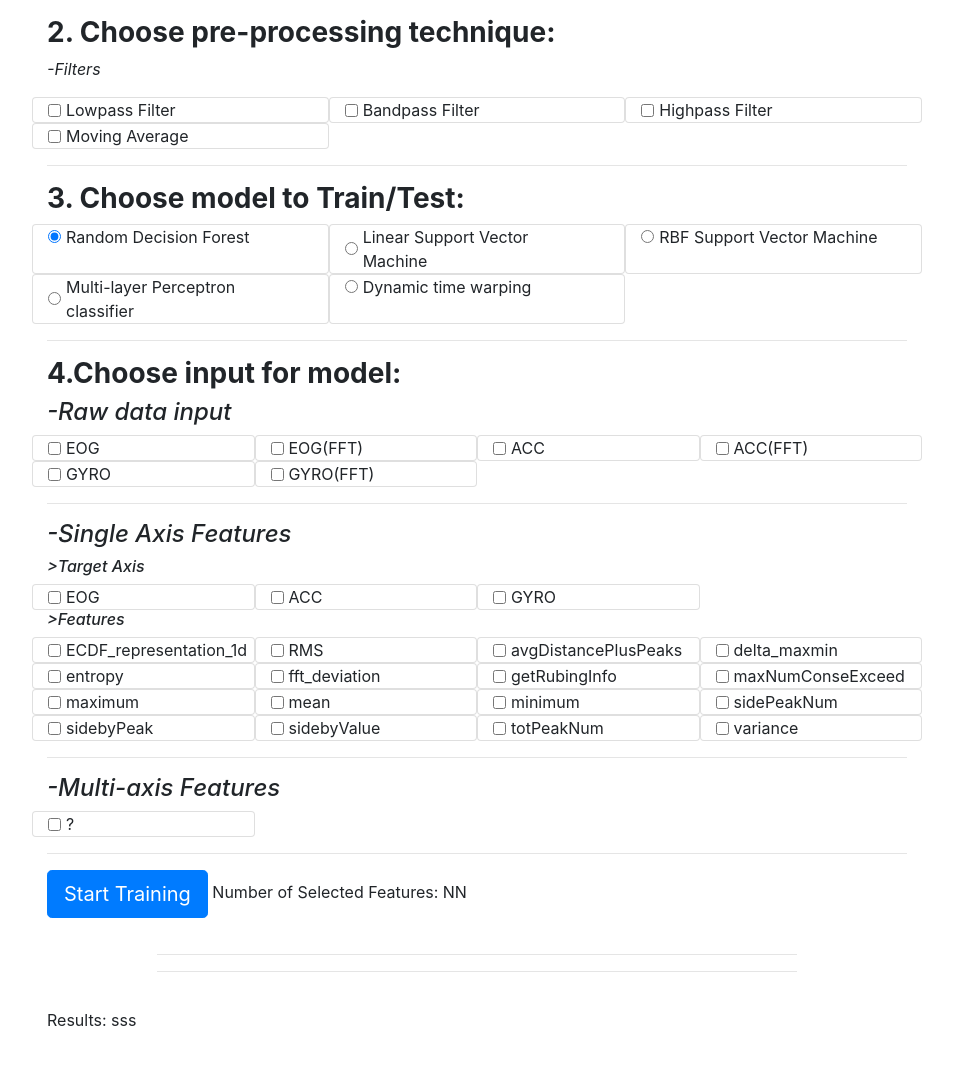
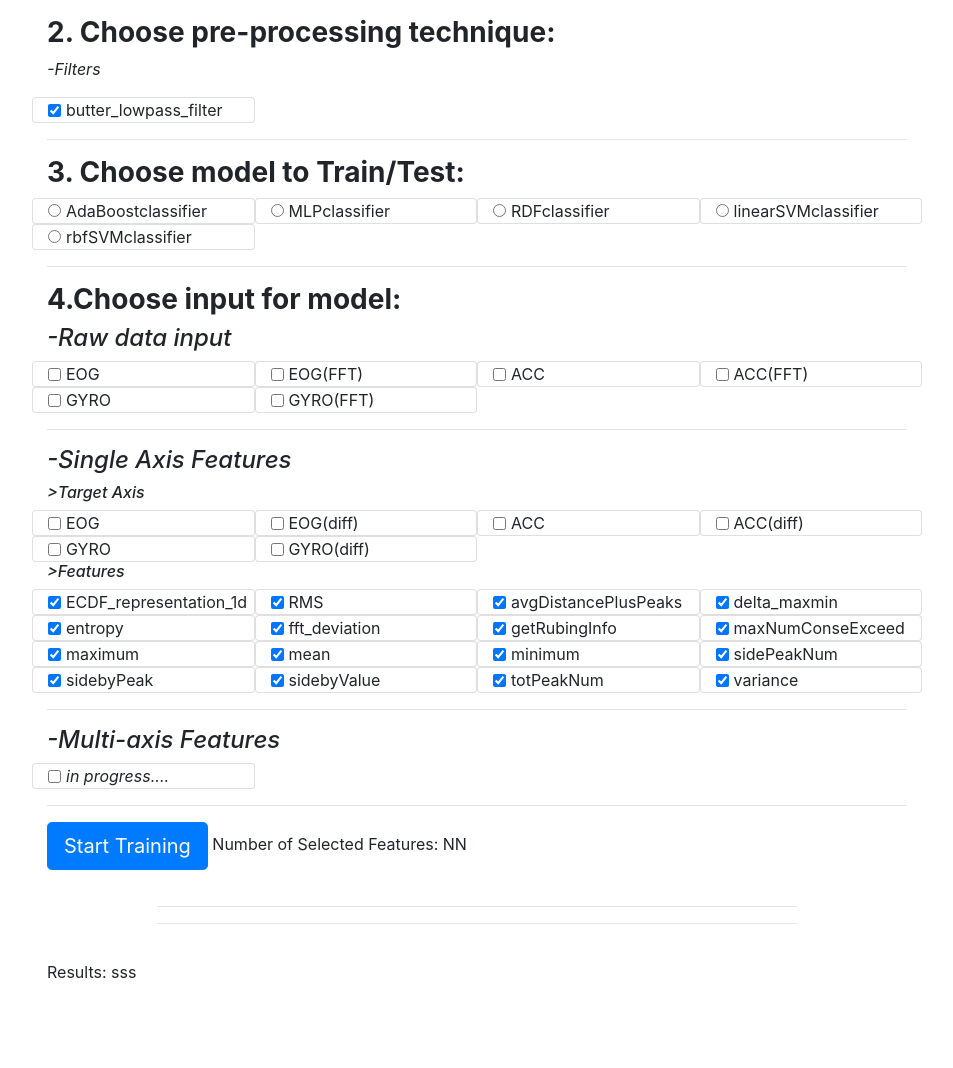
Before and after one commit to sebaram/jins-gesture-toolkit, a Flask app: page /training in a window 1280 px wide. Shown: the part 156-1224 px from the top of the page, without its empty margins (163-1116 px from the left). After the commit the page ends 1134 px from the top, so only its background shows below. Run offline with Flask 2, Linux system fonts and the light colour scheme; parts of the project's set-up code (start-up, migrations or seed data) failed here and were passed over; some libraries are stand-ins or nearby versions.

Commit message:
update training page

```diff
--- a/flask_test/templates/training.html
+++ b/flask_test/templates/training.html
@@ -45,33 +45,14 @@
 
             <p class="font-italic">-Filters</p>
             <div class="row">
-                <div class="card col-sm-4">
+                {% for one_filter in available_filter %}
+                <div class="card col-sm-3">
                     <div class="form-check form-check-inline">
-                        <input class="form-check-input" type="checkbox" id="lowpassCheckbox" value="option1">
-                        <label class="form-check-label" for="lowpassCheckbox">Lowpass Filter</label>
+                        <input class="form-check-input" type="checkbox" id="{{one_filter}}Checkbox" value="option1" checked='True'>
+                        <label class="form-check-label" for="{{one_filter}}Checkbox">{{one_filter}}</label>
                     </div>
                 </div>
-
-                <div class="card col-sm-4">
-                    <div class="form-check form-check-inline">
-                        <input class="form-check-input" type="checkbox" id="bandpassCheckbox" value="option1">
-                        <label class="form-check-label" for="bandpassCheckbox">Bandpass Filter</label>
-                    </div>
-                </div>
-
-                <div class="card col-sm-4">
-                    <div class="form-check form-check-inline">
-                        <input class="form-check-input" type="checkbox" id="highpassCheckbox" value="option1">
-                        <label class="form-check-label" for="highpassCheckbox">Highpass Filter</label>
-                    </div>
-                </div>
-
-                <div class="card col-sm-4">
-                    <div class="form-check form-check-inline">
-                        <input class="form-check-input" type="checkbox" id="movavgCheckbox" value="option1">
-                        <label class="form-check-label" for="movavgCheckbox">Moving Average</label>
-                    </div>
-                </div>
+                {% endfor %}
             </div>
             <hr>
 
@@ -96,41 +77,25 @@
 
 
             <div class="row">
-                <div class="card col-sm-4">
-                    <div class="form-check form-check-inline radio">
-                        <input class="form-check-input" type="radio" name="model_select_radio" id="model_rdf_Checkbox" value="model_rdf" checked>
-                        <label class="form-check-label" for="model_rdf_Checkbox">Random Decision Forest</label>
+                {% for one_model in available_model %}
+                <div class="card col-sm-3">
+                    <div class="form-check form-check-inline">
+                        <input class="form-check-input" type="radio" name="model_radio" id="{{one_model}}Checkbox" value="option1">
+                        <label class="form-check-label" for="{{one_model}}Checkbox">{{one_model}}</label>
                     </div>
                 </div>
-
-                <div class="card col-sm-4">
-                    <div class="form-check form-check-inline radio">
-                        <input class="form-check-input" type="radio" name="model_select_radio" id="model_svm_Checkbox" value="model_svm">
-                        <label class="form-check-label" for="model_svm_Checkbox">Linear Support Vector Machine</label>
-                    </div>
-                </div>
-
-                <div class="card col-sm-4">
-                    <div class="form-check form-check-inline radio">
-                        <input class="form-check-input" type="radio" name="model_select_radio" id="model_svm_Checkbox" value="model_rbf">
-                        <label class="form-check-label" for="model_svm_Checkbox">RBF Support Vector Machine</label>
-                    </div>
-                </div>
+                {% endfor %}
 
 
-                <div class="card col-sm-4">
-                    <div class="form-check form-check-inline radio">
-                        <input class="form-check-input" type="radio" name="model_select_radio" id="model_mlp_Checkbox" value="model_mlp">
-                        <label class="form-check-label" for="model_mlp_Checkbox">Multi-layer Perceptron classifier</label>
-                    </div>
-                </div>
 
+<!--
                 <div class="card col-sm-4">
                     <div class="form-check form-check-inline radio">
                         <input class="form-check-input" type="radio" name="model_select_radio" id="model_dtw_Checkbox" value="model_dtw">
                         <label class="form-check-label" for="model_mlp_Checkbox">Dynamic time warping</label>
                     </div>
                 </div>
+-->
             </div>
             <hr>
 
@@ -145,42 +110,42 @@
             <div class="row">
                 <div class="card col-sm-3">
                     <div class="form-check form-check-inline">
-                        <input class="form-check-input" type="checkbox" id="lowpassCheckbox" value="option1">
-                        <label class="form-check-label" for="lowpassCheckbox">EOG</label>
+                        <input class="form-check-input" type="checkbox" id="input_eog_Checkbox" value="option1">
+                        <label class="form-check-label" for="input_eog_Checkbox">EOG</label>
                     </div>
                 </div>
                 <div class="card col-sm-3">
                     <div class="form-check form-check-inline">
-                        <input class="form-check-input" type="checkbox" id="lowpassCheckbox" value="option1">
-                        <label class="form-check-label" for="lowpassCheckbox">EOG(FFT)</label>
+                        <input class="form-check-input" type="checkbox" id="input_eogFFT_Checkbox" value="option1">
+                        <label class="form-check-label" for="input_eogFFT_Checkbox">EOG(FFT)</label>
                     </div>
                 </div>
 
 
                 <div class="card col-sm-3">
                     <div class="form-check form-check-inline">
-                        <input class="form-check-input" type="checkbox" id="bandpassCheckbox" value="option1">
-                        <label class="form-check-label" for="bandpassCheckbox">ACC</label>
+                        <input class="form-check-input" type="checkbox" id="input_acc_Checkbox" value="option1">
+                        <label class="form-check-label" for="input_acc_Checkbox">ACC</label>
                     </div>
                 </div>
                 <div class="card col-sm-3">
                     <div class="form-check form-check-inline">
-                        <input class="form-check-input" type="checkbox" id="lowpassCheckbox" value="option1">
-                        <label class="form-check-label" for="lowpassCheckbox">ACC(FFT)</label>
+                        <input class="form-check-input" type="checkbox" id="input_accFFT_Checkbox" value="option1">
+                        <label class="form-check-label" for="input_accFFT_Checkbox">ACC(FFT)</label>
                     </div>
                 </div>
 
 
                 <div class="card col-sm-3">
                     <div class="form-check form-check-inline">
-                        <input class="form-check-input" type="checkbox" id="highpassCheckbox" value="option1">
-                        <label class="form-check-label" for="highpassCheckbox">GYRO</label>
+                        <input class="form-check-input" type="checkbox" id="input_gyro_Checkbox" value="option1">
+                        <label class="form-check-label" for="input_gyro_Checkbox">GYRO</label>
                     </div>
                 </div>
                 <div class="card col-sm-3">
                     <div class="form-check form-check-inline">
-                        <input class="form-check-input" type="checkbox" id="lowpassCheckbox" value="option1">
-                        <label class="form-check-label" for="lowpassCheckbox">GYRO(FFT)</label>
+                        <input class="form-check-input" type="checkbox" id="input_gyroFFT_Checkbox" value="option1">
+                        <label class="form-check-label" for="input_gyroFFT_Checkbox">GYRO(FFT)</label>
                     </div>
                 </div>
 
@@ -196,22 +161,40 @@
             <div class="row">
                 <div class="card col-sm-3">
                     <div class="form-check form-check-inline">
-                        <input class="form-check-input" type="checkbox" id="lowpassCheckbox" value="option1">
-                        <label class="form-check-label" for="lowpassCheckbox">EOG</label>
+                        <input class="form-check-input" type="checkbox" id="feature_target_eog_Checkbox" value="option1">
+                        <label class="form-check-label" for="feature_target_eog_Checkbox">EOG</label>
+                    </div>
+                </div>
+                <div class="card col-sm-3">
+                    <div class="form-check form-check-inline">
+                        <input class="form-check-input" type="checkbox" id="feature_target_eogdiff_Checkbox" value="option1">
+                        <label class="form-check-label" for="feature_target_eog_Checkbox">EOG(diff)</label>
                     </div>
                 </div>
 
                 <div class="card col-sm-3">
                     <div class="form-check form-check-inline">
-                        <input class="form-check-input" type="checkbox" id="bandpassCheckbox" value="option1">
-                        <label class="form-check-label" for="bandpassCheckbox">ACC</label>
+                        <input class="form-check-input" type="checkbox" id="feature_target_acc_Checkbox" value="option1">
+                        <label class="form-check-label" for="feature_target_acc_Checkbox">ACC</label>
+                    </div>
+                </div>
+                <div class="card col-sm-3">
+                    <div class="form-check form-check-inline">
+                        <input class="form-check-input" type="checkbox" id="feature_target_accdiff_Checkbox" value="option1">
+                        <label class="form-check-label" for="feature_target_acc_Checkbox">ACC(diff)</label>
                     </div>
                 </div>
 
                 <div class="card col-sm-3">
                     <div class="form-check form-check-inline">
-                        <input class="form-check-input" type="checkbox" id="highpassCheckbox" value="option1">
-                        <label class="form-check-label" for="highpassCheckbox">GYRO</label>
+                        <input class="form-check-input" type="checkbox" id="feature_target_gyro_Checkbox" value="option1">
+                        <label class="form-check-label" for="feature_target_gyro_Checkbox">GYRO</label>
+                    </div>
+                </div>
+                <div class="card col-sm-3">
+                    <div class="form-check form-check-inline">
+                        <input class="form-check-input" type="checkbox" id="feature_target_gyrodiff_Checkbox" value="option1">
+                        <label class="form-check-label" for="feature_target_gyro_Checkbox">GYRO(diff)</label>
                     </div>
                 </div>
 
@@ -222,7 +205,7 @@
                 {% for one_feature in available_features %}
                 <div class="card col-sm-3">
                     <div class="form-check form-check-inline">
-                        <input class="form-check-input" type="checkbox" id="{{one_feature}}Checkbox" value="option1">
+                        <input class="form-check-input" type="checkbox" id="{{one_feature}}Checkbox" value="option1" checked='True'>
                         <label class="form-check-label" for="{{one_feature}}Checkbox">{{one_feature}}</label>
                     </div>
                 </div>
@@ -240,7 +223,7 @@
                 <div class="card col-sm-3">
                     <div class="form-check form-check-inline">
                         <input class="form-check-input" type="checkbox" id="highpassCheckbox" value="option1">
-                        <label class="form-check-label" for="highpassCheckbox">?</label>
+                        <label class="form-check-label" for="highpassCheckbox"><i>in progress....</i></label>
                     </div>
                 </div>
             </div>
```
Also changed, not shown: flask_test/flask_test.py (+6 -1 lines), libs/methods_filter.py (+12 -0 lines), libs/methods_model.py (+72 -0 lines).
